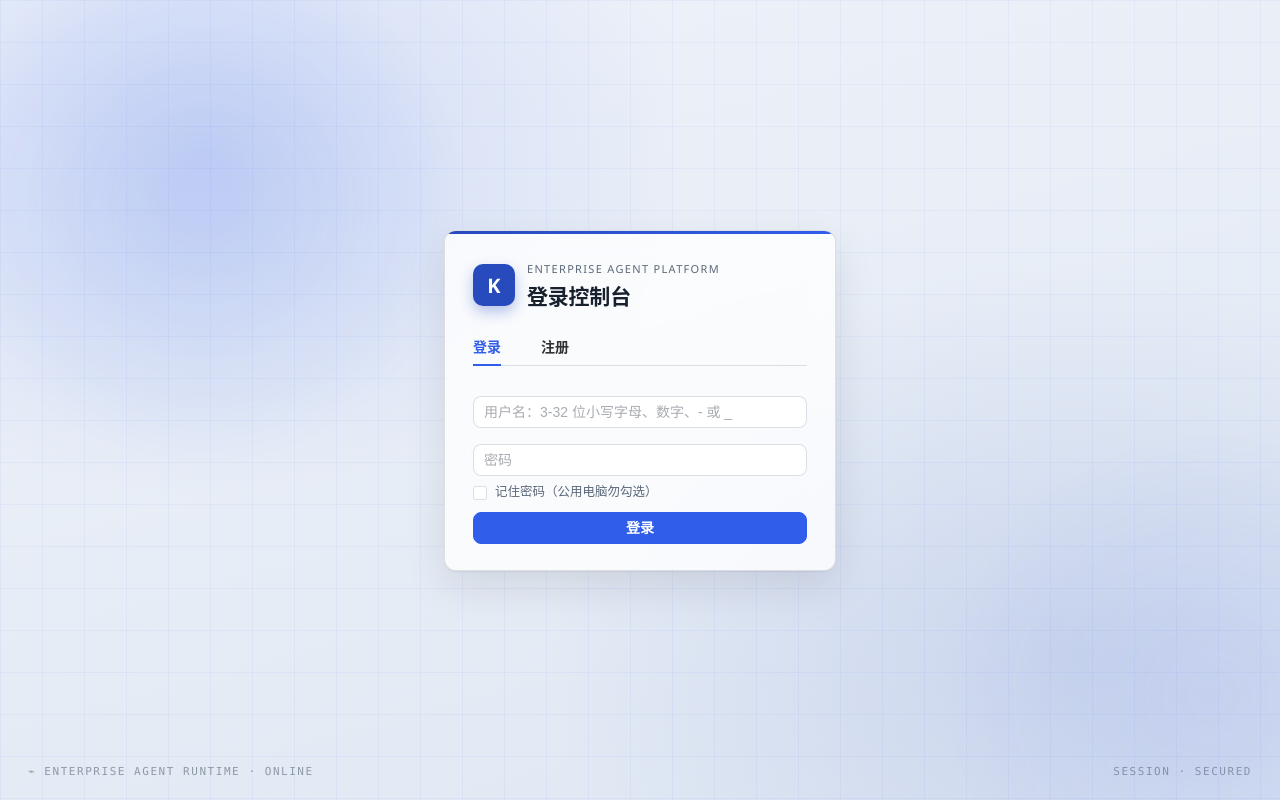
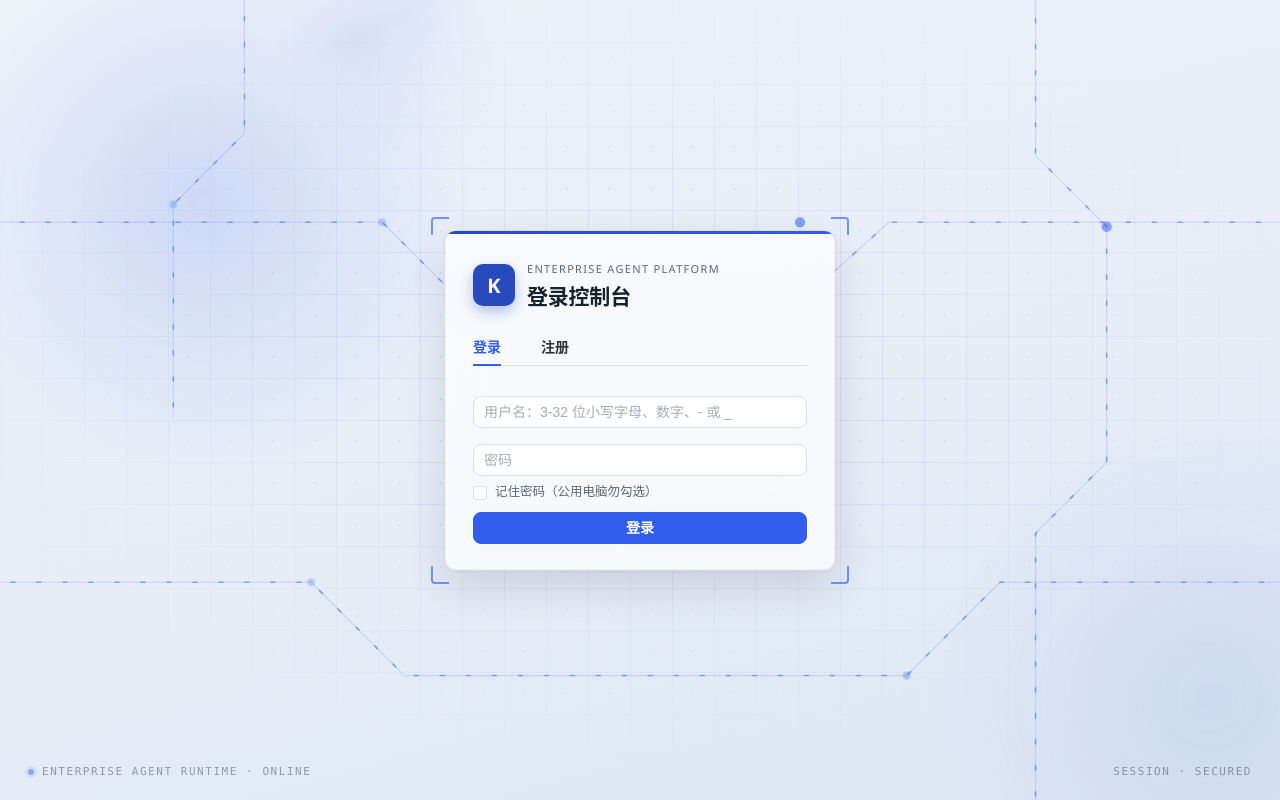
Before and after one commit to L1kugg/enterprise-agent-platform, a Vue app in the folder frontend/: page / in a window 1280 px wide. Built offline with nearby package versions, Linux system fonts and the light colour scheme; no server answers.

Commit message:
背景优化

```diff
--- a/frontend/src/components/AuthGate.vue
+++ b/frontend/src/components/AuthGate.vue
@@ -1,9 +1,45 @@
 <template>
   <!-- 登录门闩：未登录（无服务端会话）时整页显示登录/注册，登录后才渲染控制台 -->
   <div v-if="!canUseRemoteSync" class="auth-gate">
-    <!-- Agent 运行时氛围背景：网格 + 漂移光晕 + 角落 HUD 装饰（纯 CSS，aria-hidden 不进可访问树） -->
-    <span class="backdrop-hud hud-left" aria-hidden="true">⌁ enterprise agent runtime · online</span>
+    <!-- Agent 运行时氛围背景：工程网格/点阵/雷达扫描/电路神经网络（全部 aria-hidden，不进可访问树） -->
+    <div class="backdrop-grid" aria-hidden="true"></div>
+    <div class="backdrop-dots" aria-hidden="true"></div>
+    <span class="backdrop-sweep" aria-hidden="true"></span>
+    <svg
+      class="backdrop-circuit"
+      viewBox="0 0 1440 900"
+      preserveAspectRatio="xMidYMid slice"
+      aria-hidden="true"
+      focusable="false"
+    >
+      <!-- 电路走线：淡色基线 -->
+      <path class="trace" d="M -40 250 H 430 L 520 340 H 900 L 1000 250 H 1480" />
+      <path class="trace" d="M -40 655 H 350 L 455 760 H 1020 L 1125 655 H 1480" />
+      <path class="trace" d="M 1165 -40 V 175 L 1245 255 V 520 L 1165 600 V 940" />
+      <path class="trace" d="M 275 -40 V 150 L 195 230 V 470" />
+      <!-- 数据流：沿走线流动的短虚线，不同路径速度/延迟错开，形成"多 agent 并行"的节奏 -->
+      <path class="flow flow-a" d="M -40 250 H 430 L 520 340 H 900 L 1000 250 H 1480" />
+      <path class="flow flow-b" d="M -40 655 H 350 L 455 760 H 1020 L 1125 655 H 1480" />
+      <path class="flow flow-c" d="M 1165 -40 V 175 L 1245 255 V 520 L 1165 600 V 940" />
+      <path class="flow flow-d" d="M 275 -40 V 150 L 195 230 V 470" />
+      <!-- 神经节点：走线折点处的脉冲圆点，错峰呼吸 -->
+      <circle class="node" cx="430" cy="250" r="4" />
+      <circle class="node" cx="900" cy="250" r="4" />
+      <circle class="node" cx="520" cy="340" r="4" />
+      <circle class="node" cx="350" cy="655" r="4" />
+      <circle class="node" cx="1020" cy="760" r="4" />
+      <circle class="node" cx="1245" cy="255" r="4" />
+      <circle class="node" cx="195" cy="230" r="4" />
+    </svg>
+    <span class="backdrop-hud hud-left" aria-hidden="true">
+      <i class="hud-dot"></i>enterprise agent runtime · online
+    </span>
     <span class="backdrop-hud hud-right" aria-hidden="true">session · secured</span>
+    <div class="auth-stage">
+      <span class="stage-corner tl" aria-hidden="true"></span>
+      <span class="stage-corner tr" aria-hidden="true"></span>
+      <span class="stage-corner bl" aria-hidden="true"></span>
+      <span class="stage-corner br" aria-hidden="true"></span>
       <div class="auth-card">
         <div class="auth-brand">
           <span class="auth-mark">K</span>
@@ -36,6 +72,7 @@
           @click="handlePasswordAuth"
           >{{ authMode === 'login' ? '登录' : '注册并登录' }}</el-button
         >
+      </div>
     </div>
   </div>
 </template>
@@ -78,45 +115,169 @@ onMounted(() => {
   padding: 24px;
   position: relative;
   overflow: hidden;
-  /* Agent 运行时底：品牌蓝双光晕 + 工程网格 + 冷色渐变（亮色主题） */
-  background:
-    radial-gradient(720px 520px at 16% 18%, rgba(49, 93, 235, 0.16), transparent 68%),
-    radial-gradient(760px 560px at 84% 82%, rgba(39, 74, 188, 0.13), transparent 70%),
-    linear-gradient(rgba(49, 93, 235, 0.05) 1px, transparent 1px),
-    linear-gradient(90deg, rgba(49, 93, 235, 0.05) 1px, transparent 1px),
-    linear-gradient(165deg, #eef2f9 0%, #e7edf6 52%, #dfe7f3 100%);
-  background-size: auto, auto, 42px 42px, 42px 42px, auto;
+  /* Agent 运行时底：冷色渐变压底，氛围层（网格/点阵/扫描/电路/光晕）在其上叠加 */
+  background: linear-gradient(165deg, #eef2f9 0%, #e6edf7 52%, #dde6f2 100%);
 }
 
-/* 两颗缓慢漂移的光晕：agent"运行中"的呼吸感；动画对减弱动效用户关闭 */
+/* ---------- 氛围层 1：工程网格（径向遮罩，中心聚焦、边缘渐隐） ---------- */
+.backdrop-grid {
+  position: absolute;
+  inset: 0;
+  background:
+    linear-gradient(rgba(49, 93, 235, 0.1) 1px, transparent 1px),
+    linear-gradient(90deg, rgba(49, 93, 235, 0.1) 1px, transparent 1px);
+  background-size: 42px 42px;
+  -webkit-mask-image: radial-gradient(ellipse 72% 64% at 50% 46%, black 26%, transparent 78%);
+  mask-image: radial-gradient(ellipse 72% 64% at 50% 46%, black 26%, transparent 78%);
+}
+
+/* ---------- 氛围层 2：网格交叉点阵，叠出"节点矩阵"的第二层密度 ---------- */
+.backdrop-dots {
+  position: absolute;
+  inset: 0;
+  background-image: radial-gradient(circle, rgba(49, 93, 235, 0.22) 1px, transparent 1.7px);
+  background-size: 42px 42px;
+  background-position: 0 0;
+  opacity: 0.5;
+  -webkit-mask-image: radial-gradient(ellipse 76% 68% at 50% 46%, black 20%, transparent 74%);
+  mask-image: radial-gradient(ellipse 76% 68% at 50% 46%, black 20%, transparent 74%);
+}
+
+/* ---------- 氛围层 3：雷达扫描束（conic 光扇缓慢旋转，Agent 在"巡检"） ---------- */
+.backdrop-sweep {
+  position: absolute;
+  left: -18vmax;
+  top: -22vmax;
+  width: 64vmax;
+  height: 64vmax;
+  border-radius: 50%;
+  background: conic-gradient(
+    from 0deg,
+    transparent 0deg,
+    rgba(49, 93, 235, 0.09) 22deg,
+    rgba(111, 142, 241, 0.05) 38deg,
+    transparent 58deg,
+    transparent 360deg
+  );
+  filter: blur(3px);
+  animation: sweep-rotate 44s linear infinite;
+  -webkit-mask-image: radial-gradient(closest-side, transparent 30%, black 48%, black 62%, transparent 82%);
+  mask-image: radial-gradient(closest-side, transparent 30%, black 48%, black 62%, transparent 82%);
+  pointer-events: none;
+}
+
+@keyframes sweep-rotate {
+  to {
+    transform: rotate(360deg);
+  }
+}
+
+/* ---------- 氛围层 4：电路神经网络（正交走线 + 流动数据 + 脉冲节点） ---------- */
+.backdrop-circuit {
+  position: absolute;
+  inset: 0;
+  width: 100%;
+  height: 100%;
+  pointer-events: none;
+}
+
+.backdrop-circuit .trace {
+  fill: none;
+  stroke: rgba(49, 93, 235, 0.16);
+  stroke-width: 1.2;
+  vector-effect: non-scaling-stroke;
+}
+
+.backdrop-circuit .flow {
+  fill: none;
+  stroke: rgba(49, 93, 235, 0.5);
+  stroke-width: 1.6;
+  stroke-linecap: round;
+  stroke-dasharray: 4 22;
+  vector-effect: non-scaling-stroke;
+  animation: circuit-flow 7s linear infinite;
+}
+
+.backdrop-circuit .flow-b {
+  animation-duration: 9.5s;
+  animation-delay: -2.4s;
+}
+
+.backdrop-circuit .flow-c {
+  animation-duration: 11s;
+  animation-delay: -5s;
+}
+
+.backdrop-circuit .flow-d {
+  animation-duration: 8s;
+  animation-delay: -3.8s;
+}
+
+@keyframes circuit-flow {
+  from {
+    stroke-dashoffset: 0;
+  }
+  to {
+    stroke-dashoffset: -260; /* 260 是 dasharray 周期 26 的整数倍，循环无跳变 */
+  }
+}
+
+.backdrop-circuit .node {
+  fill: rgba(49, 93, 235, 0.55);
+  transform-box: fill-box;
+  transform-origin: center;
+  animation: node-pulse 3.4s ease-in-out infinite;
+}
+
+.backdrop-circuit .node:nth-child(odd) {
+  animation-delay: -1.2s;
+}
+
+.backdrop-circuit .node:nth-child(3n) {
+  animation-delay: -2.3s;
+}
+
+@keyframes node-pulse {
+  0%,
+  100% {
+    opacity: 0.35;
+    transform: scale(1);
+  }
+  50% {
+    opacity: 1;
+    transform: scale(1.45);
+  }
+}
+
+/* ---------- 氛围层 5：两颗缓慢漂移的光晕（agent 运行中的呼吸感） ---------- */
 .auth-gate::before,
 .auth-gate::after {
   content: '';
   position: absolute;
   border-radius: 50%;
   pointer-events: none;
-  filter: blur(26px);
+  filter: blur(28px);
 }
 
 .auth-gate::before {
   width: 46vw;
   height: 46vw;
-  max-width: 640px;
-  max-height: 640px;
+  max-width: 680px;
+  max-height: 680px;
   left: -8vw;
   top: -12vh;
-  background: radial-gradient(circle, rgba(49, 93, 235, 0.14) 0%, transparent 62%);
+  background: radial-gradient(circle, rgba(49, 93, 235, 0.18) 0%, transparent 62%);
   animation: auth-orb 24s ease-in-out infinite alternate;
 }
 
 .auth-gate::after {
   width: 42vw;
   height: 42vw;
-  max-width: 560px;
-  max-height: 560px;
+  max-width: 600px;
+  max-height: 600px;
   right: -7vw;
   bottom: -14vh;
-  background: radial-gradient(circle, rgba(111, 142, 241, 0.13) 0%, transparent 62%);
+  background: radial-gradient(circle, rgba(111, 142, 241, 0.17) 0%, transparent 62%);
   animation: auth-orb 30s ease-in-out infinite alternate-reverse;
 }
 
@@ -134,40 +295,85 @@ onMounted(() => {
   }
 }
 
-@media (prefers-reduced-motion: reduce) {
-  .auth-gate::before,
-  .auth-gate::after {
-    animation: none;
-  }
+/* ---------- 暗色主题：夜航模式，网格/电路/扫描整体提亮并注入蓝青极光 ---------- */
+html.dark .auth-gate {
+  background: linear-gradient(165deg, #0a111d 0%, #0c1424 52%, #091020 100%);
 }
 
-html.dark .auth-gate {
+html.dark .backdrop-grid {
   background:
-    radial-gradient(720px 520px at 16% 18%, rgba(111, 142, 241, 0.14), transparent 68%),
-    radial-gradient(760px 560px at 84% 82%, rgba(49, 93, 235, 0.13), transparent 70%),
-    linear-gradient(rgba(111, 142, 241, 0.05) 1px, transparent 1px),
-    linear-gradient(90deg, rgba(111, 142, 241, 0.05) 1px, transparent 1px),
-    linear-gradient(165deg, #0a111d 0%, #0c1424 52%, #091020 100%);
-  background-size: auto, auto, 42px 42px, 42px 42px, auto;
+    linear-gradient(rgba(111, 142, 241, 0.13) 1px, transparent 1px),
+    linear-gradient(90deg, rgba(111, 142, 241, 0.13) 1px, transparent 1px);
+}
+
+html.dark .backdrop-dots {
+  background-image: radial-gradient(circle, rgba(111, 142, 241, 0.3) 1px, transparent 1.7px);
+  opacity: 0.6;
+}
+
+html.dark .backdrop-sweep {
+  background: conic-gradient(
+    from 0deg,
+    transparent 0deg,
+    rgba(111, 142, 241, 0.13) 22deg,
+    rgba(56, 189, 248, 0.07) 38deg,
+    transparent 58deg,
+    transparent 360deg
+  );
+}
+
+html.dark .backdrop-circuit .trace {
+  stroke: rgba(111, 142, 241, 0.22);
+}
+
+html.dark .backdrop-circuit .flow {
+  stroke: rgba(111, 142, 241, 0.62);
+}
+
+html.dark .backdrop-circuit .node {
+  fill: rgba(111, 142, 241, 0.68);
 }
 
 html.dark .auth-gate::before {
-  background: radial-gradient(circle, rgba(111, 142, 241, 0.15) 0%, transparent 62%);
+  background: radial-gradient(circle, rgba(111, 142, 241, 0.2) 0%, transparent 62%);
 }
 
 html.dark .auth-gate::after {
-  background: radial-gradient(circle, rgba(49, 93, 235, 0.14) 0%, transparent 62%);
+  background: radial-gradient(circle, rgba(49, 93, 235, 0.19) 0%, transparent 62%);
 }
 
-/* 角落 HUD 装饰字：等宽字体小字，远看是仪表读数 */
+/* ---------- 角落 HUD 装饰：等宽小字 + 呼吸状态点，远看是仪表读数 ---------- */
 .backdrop-hud {
   position: absolute;
+  display: inline-flex;
+  align-items: center;
+  gap: 8px;
   font-family: ui-monospace, 'Cascadia Mono', Consolas, monospace;
   font-size: 11px;
   letter-spacing: 0.14em;
   text-transform: uppercase;
   color: color-mix(in oklab, var(--ui-muted) 62%, transparent);
   pointer-events: none;
+  z-index: 1;
+}
+
+.hud-dot {
+  width: 6px;
+  height: 6px;
+  border-radius: 50%;
+  background: var(--ui-accent);
+  box-shadow: 0 0 0 3px color-mix(in oklab, var(--ui-accent) 18%, transparent);
+  animation: hud-blink 2.6s ease-in-out infinite;
+}
+
+@keyframes hud-blink {
+  0%,
+  100% {
+    opacity: 0.45;
+  }
+  50% {
+    opacity: 1;
+  }
 }
 
 .hud-left {
@@ -180,21 +386,67 @@ html.dark .auth-gate::after {
   bottom: 22px;
 }
 
-.auth-card {
-  width: min(392px, 100%);
+/* ---------- 登录舞台：卡片 + 四角 HUD 取景框 ---------- */
+.auth-stage {
   position: relative;
   z-index: 1;
+  width: min(392px, 100%);
+}
+
+.stage-corner {
+  position: absolute;
+  width: 18px;
+  height: 18px;
+  border: 2px solid color-mix(in oklab, var(--ui-accent) 62%, transparent);
+  pointer-events: none;
+}
+
+.stage-corner.tl {
+  left: -13px;
+  top: -13px;
+  border-right: none;
+  border-bottom: none;
+  border-top-left-radius: 4px;
+}
+
+.stage-corner.tr {
+  right: -13px;
+  top: -13px;
+  border-left: none;
+  border-bottom: none;
+  border-top-right-radius: 4px;
+}
+
+.stage-corner.bl {
+  left: -13px;
+  bottom: -13px;
+  border-right: none;
+  border-top: none;
+  border-bottom-left-radius: 4px;
+}
+
+.stage-corner.br {
+  right: -13px;
+  bottom: -13px;
+  border-left: none;
+  border-top: none;
+  border-bottom-right-radius: 4px;
+}
+
+.auth-card {
+  position: relative;
   display: flex;
   flex-direction: column;
   gap: 16px;
   padding: 30px 28px 26px;
   border: 1px solid var(--ui-border);
   border-radius: 12px;
-  background: color-mix(in oklab, var(--ui-card) 92%, transparent);
-  backdrop-filter: blur(14px);
+  background: color-mix(in oklab, var(--ui-card) 80%, transparent);
+  backdrop-filter: blur(18px);
   box-shadow:
     0 1px 2px rgba(15, 23, 42, 0.06),
-    0 16px 40px rgba(15, 23, 42, 0.1);
+    0 16px 40px rgba(15, 23, 42, 0.12),
+    inset 0 0 0 1px color-mix(in oklab, var(--ui-accent) 6%, transparent);
   overflow: hidden;
 }
 
@@ -271,4 +523,17 @@ html.dark .auth-gate::after {
 :deep(.el-tabs__item) {
   font-weight: 600;
 }
+
+/* ---------- 减弱动效：所有氛围动画关闭，静态层次保留 ---------- */
+@media (prefers-reduced-motion: reduce) {
+  .auth-gate::before,
+  .auth-gate::after,
+  .backdrop-sweep,
+  .backdrop-circuit .flow,
+  .backdrop-circuit .node,
+  .hud-dot {
+    animation: none;
+  }
+}
+
 </style>
```
Lines whose indentation alone changed are shown as unchanged.
